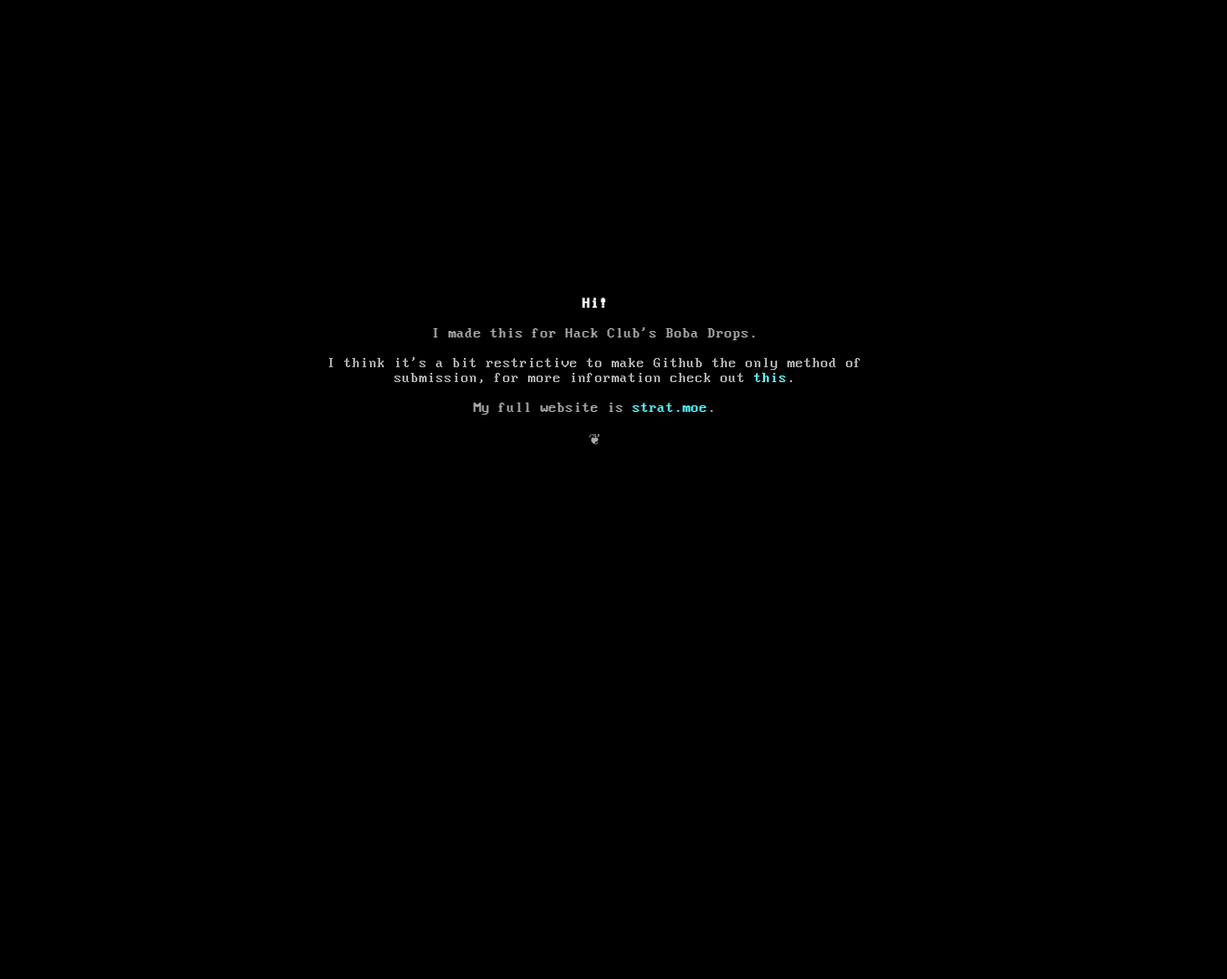
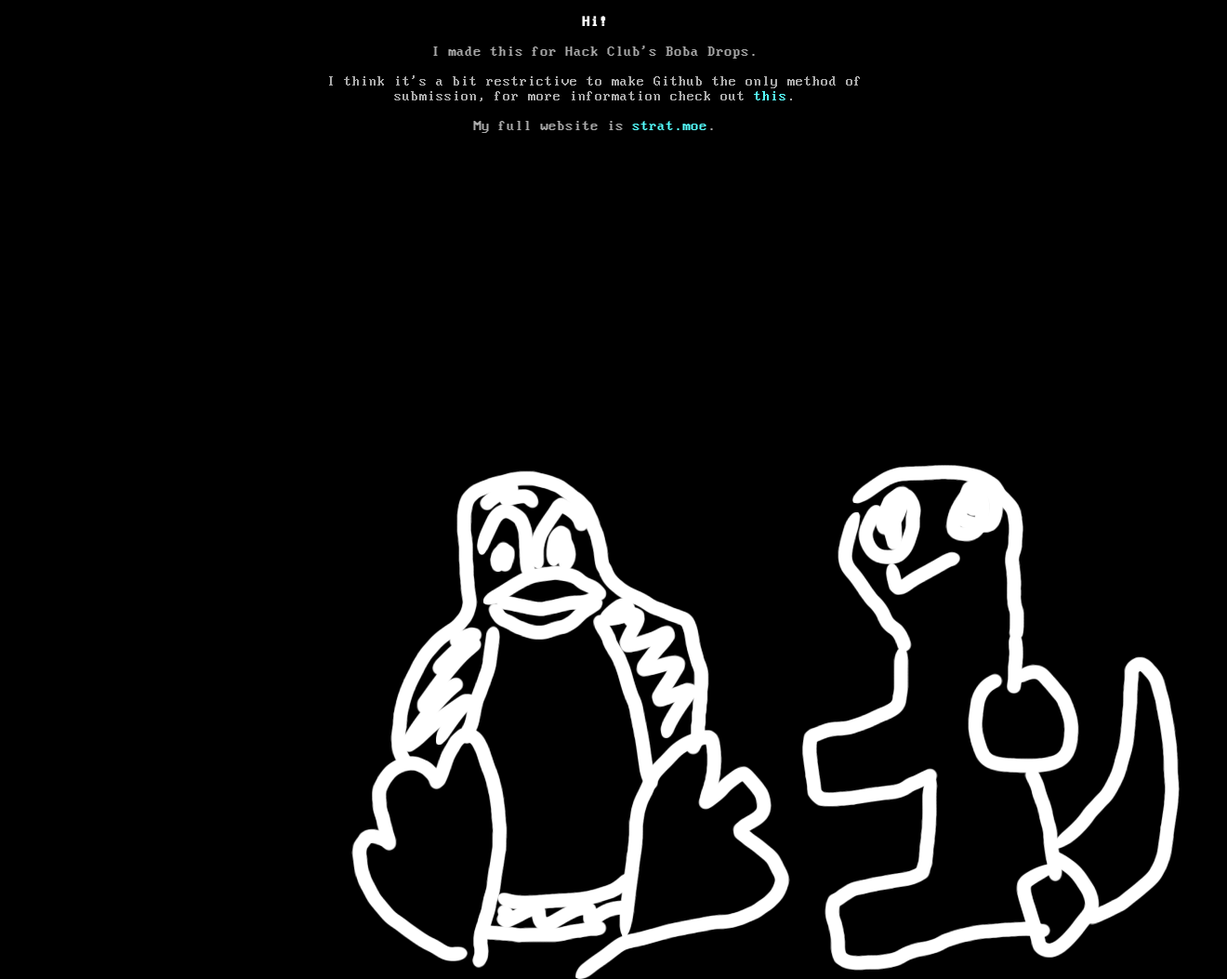
Before and after one commit to stratjam/bobadrops, a plain HTML site: page index.html in a window 1280 px wide. Shown: the top 1053 px of the page at 93% size, 1320 px wide, since content can reach past the window. Before the commit the page ends 800 px from the top, so only its background shows below. Drawn offline with Linux system fonts and the light colour scheme.

Commit message:
Add image tux.png to index.html

```diff
--- a/index.html
+++ b/index.html
@@ -14,6 +14,7 @@
 			<p>I made this for Hack Club's Boba Drops.</p>
 			<p>I think it's a bit restrictive to make Github the only method of submission, for more information check out <a href="https://sfconservancy.org/GiveUpGitHub/">this</a>.</p>
 			<p>My full website is <a href="https://strat.moe/">strat.moe</a>.</p>
+			<img src="tux.png">
 			<p>❦</p>
 		</center>
 	</div>
```
